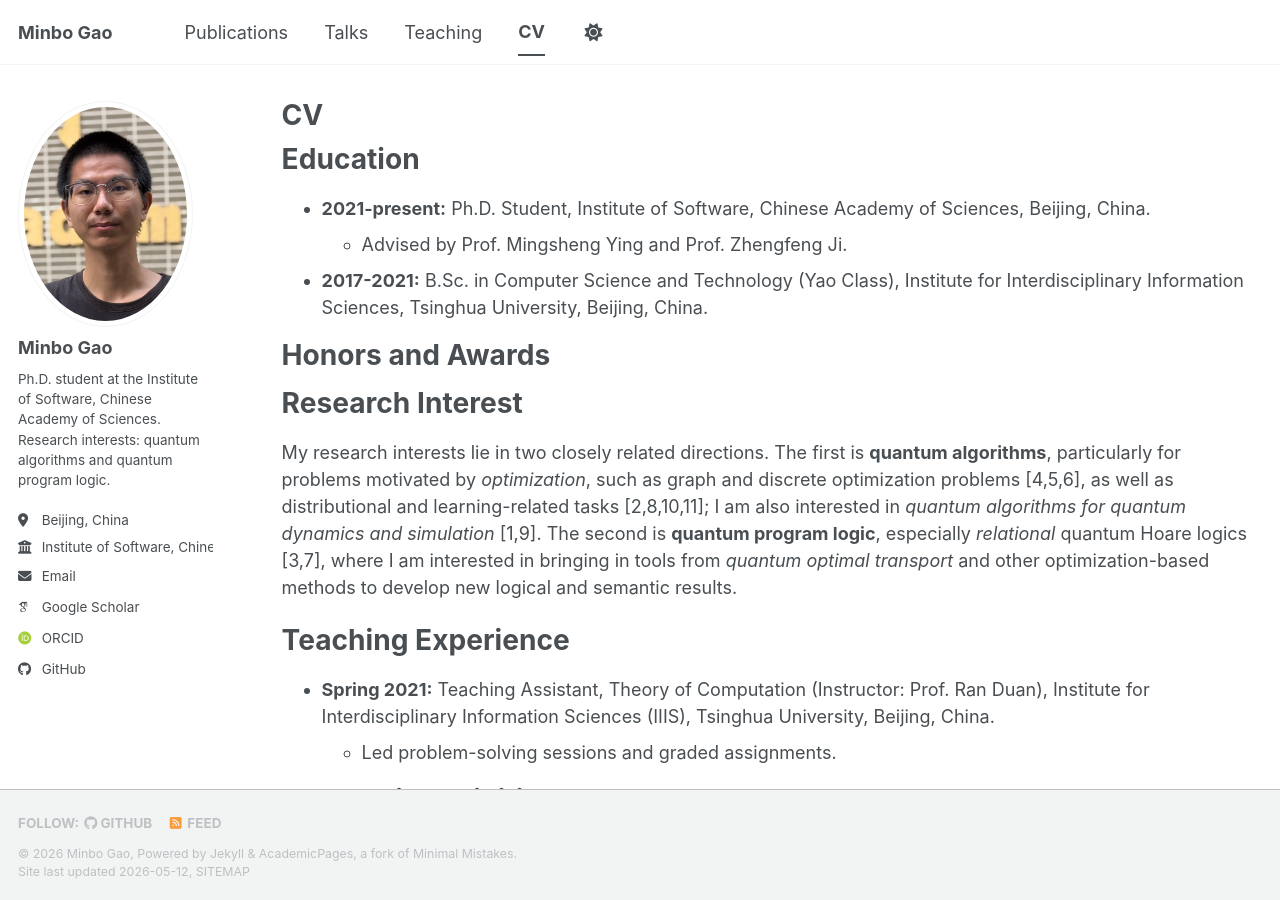
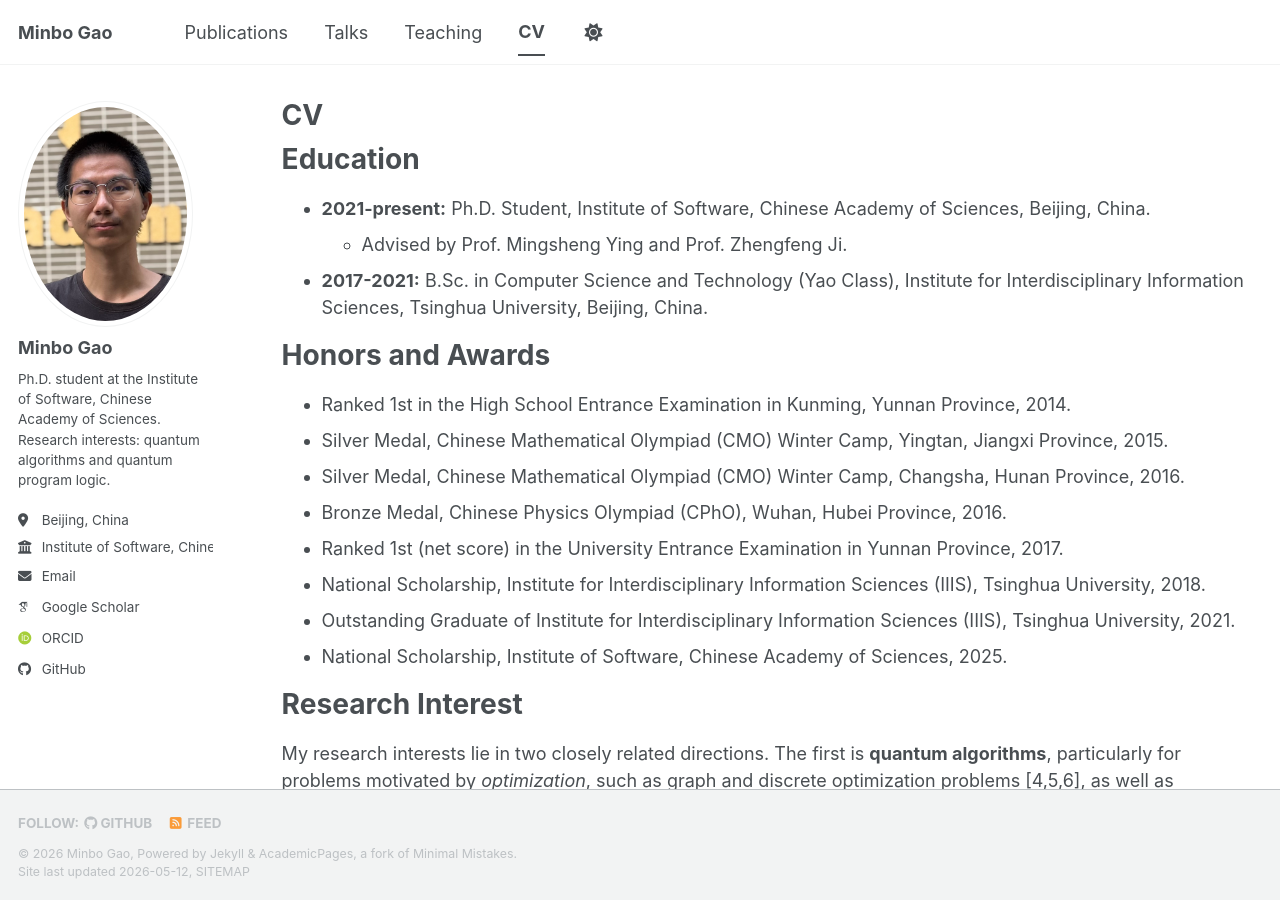
Before and after one commit to MinboGaoTHU/MinboGaoTHU.github.io, a Jekyll site: the page built from _pages/cv.md, in a window 1280 px wide and 900 px high. Built offline with Jekyll 4.4.1, drawn with Linux system fonts in a browser that asks for light colours; some web fonts are replaced; a script bundle is joined from its source files by our own code; library files that are not in the unit come from our copies.

Commit message:
add honors and awards

```diff
--- a/_pages/cv.md
+++ b/_pages/cv.md
@@ -17,6 +17,14 @@ Education
 
 Honors and Awards
 ======
+* Ranked 1st in the High School Entrance Examination in Kunming, Yunnan Province, 2014.
+* Silver Medal, Chinese Mathematical Olympiad (CMO) Winter Camp, Yingtan, Jiangxi Province, 2015.
+* Silver Medal, Chinese Mathematical Olympiad (CMO) Winter Camp, Changsha, Hunan Province, 2016.
+* Bronze Medal, Chinese Physics Olympiad (CPhO), Wuhan, Hubei Province, 2016.
+* Ranked 1st (net score) in the University Entrance Examination in Yunnan Province, 2017.
+* National Scholarship, Institute for Interdisciplinary Information Sciences (IIIS), Tsinghua University, 2018.
+* Outstanding Graduate of Institute for Interdisciplinary Information Sciences (IIIS), Tsinghua University, 2021.
+* National Scholarship, Institute of Software, Chinese Academy of Sciences, 2025.
 
 Research Interest
 ======
```
